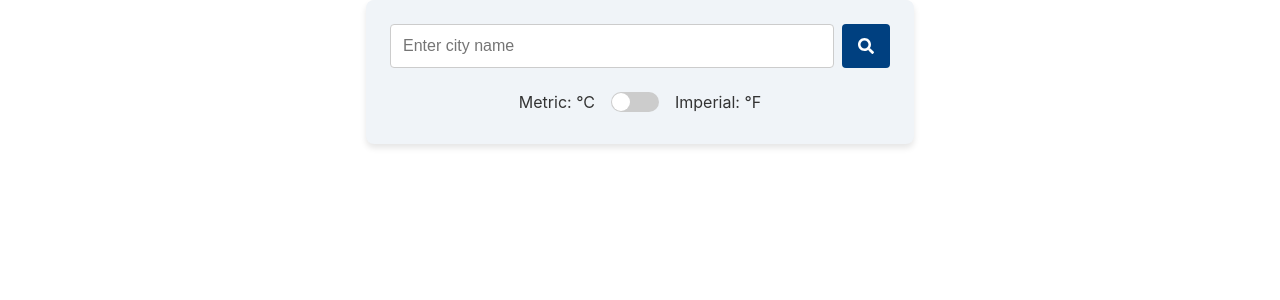
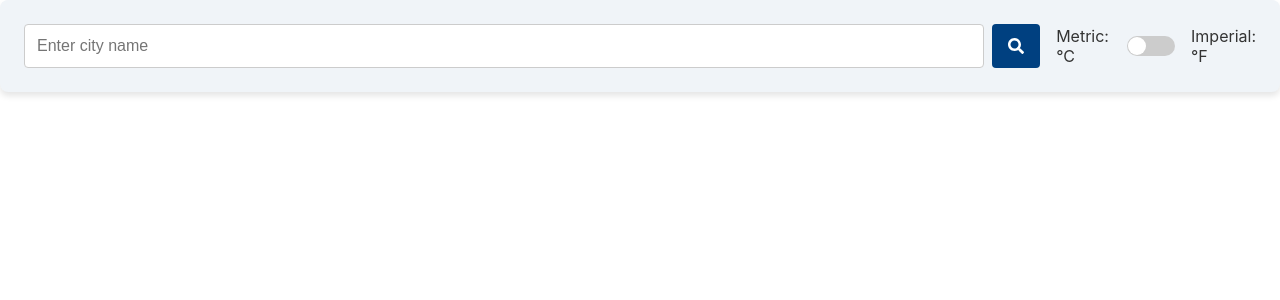
Before and after one commit to Paulitchos/WIT_WEATHER_CHALLENGE, a React (Create React App) app in the folder weather-app/: page / in a window 1280 px wide. Shown: the top 300 px of the page. Built offline with nearby package versions, Linux system fonts and the light colour scheme; no server answers.

Commit message:
Style improvement for SearchBar

```diff
--- a/weather-app/src/components/SearchBar/SearchBar.styles.ts
+++ b/weather-app/src/components/SearchBar/SearchBar.styles.ts
@@ -13,21 +13,29 @@ const theme = {
 // FORM CONTAINER
 export const Form = styled.form`
   display: flex;
-  flex-direction: column;
-  align-items: center;
+  flex-direction: column; /* Stack elements vertically */
+  align-items: flex-start;
   gap: 1rem;
   padding: 1.5rem;
   background-color: ${theme.background};
   border-radius: 8px;
   box-shadow: 0 4px 6px rgba(0, 0, 0, 0.1);
-  max-width: 500px;
+  max-width: auto;
   margin: 0 auto;
+`;
+
+// INPUT, BUTTON, AND UNIT CONTAINER
+export const InlineContainer = styled.div`
+  display: flex;
+  align-items: center;
+  gap: 1rem;
+  width: 100%;
 `;
 
 // INPUT AND BUTTON CONTAINER
 export const InputContainer = styled.div`
   display: flex;
-  width: 100%;
+  width: 100%; /* Adjust width as needed */
   gap: 0.5rem;
 `;
 
@@ -50,8 +58,15 @@ export const Input = styled.input`
 // ERROR MESSAGE
 export const ErrorMessage = styled.div`
   color: ${theme.error};
+  background-color: rgba(255, 0, 0, 0.1); /* Light red background */
+  padding: 0.5rem;
   font-size: 0.875rem;
   margin-top: 0.25rem;
+  border-left: 4px solid ${theme.error}; /* Adds a left border for emphasis */
+  border-radius: 4px;
+  box-shadow: 0 2px 4px rgba(255, 0, 0, 0.1);
+  width: 88%; /* Span full width */
+  text-align: left;
 `;
 
 // UNIT SELECTION CONTAINER
@@ -59,7 +74,6 @@ export const UnitContainer = styled.div`
   display: flex;
   align-items: center;
   gap: 1rem;
-  margin: 0.5rem 0;
 `;
 
 // UNIT LABEL
@@ -110,12 +124,25 @@ export const ResponsiveContainer = styled.div`
 
   @media (max-width: 480px) {
     ${Form} {
+      display: flex;
+      flex-direction: column;
+      align-items: center;
+      padding: 1.5rem;
+      background-color: ${theme.background};
+      border-radius: 8px;
+      box-shadow: 0 4px 6px rgba(0, 0, 0, 0.1);
+      max-width: 500px;
       gap: 0.75rem;
+      margin: 0.5rem 0.5rem;
     }
 
-    ${UnitContainer} {
-      flex-direction: column;
+    ${InlineContainer} {
+      flex-direction: column; /* Stack input + button and unit controller vertically on mobile */
       gap: 0.5rem;
+    }
+
+    ${InputContainer} {
+      width: 100%; /* Full width on mobile */
     }
 
     ${Button} {
--- a/weather-app/src/components/SearchBar/SearchBar.tsx
+++ b/weather-app/src/components/SearchBar/SearchBar.tsx
@@ -13,6 +13,7 @@ import {
   UnitLabel,
   Button,
   ResponsiveContainer,
+  InlineContainer, // Add this import
 } from "./SearchBar.styles"; // Import styles
 
 interface SearchBarProps {
@@ -43,6 +44,8 @@ const SearchBar = ({ onSubmit, onUnitChange, unit }: SearchBarProps) => {
   return (
     <ResponsiveContainer>
       <Form onSubmit={formik.handleSubmit}>
+        {/* INPUT, BUTTON, AND UNIT CONTAINER */}
+        <InlineContainer>
           {/* INPUT AND BUTTON CONTAINER */}
           <InputContainer>
             <Input
@@ -57,11 +60,6 @@ const SearchBar = ({ onSubmit, onUnitChange, unit }: SearchBarProps) => {
               <FaSearch /> {/* Search icon */}
             </Button>
           </InputContainer>
-
-        {/* VALIDATION ERROR */}
-        {formik.touched.city && formik.errors.city ? (
-          <ErrorMessage>{formik.errors.city}</ErrorMessage>
-        ) : null}
 
           {/* UNIT SELECTION WITH TOGGLE SWITCH */}
           <UnitContainer>
@@ -79,6 +77,12 @@ const SearchBar = ({ onSubmit, onUnitChange, unit }: SearchBarProps) => {
             />
             <UnitLabel>Imperial: °F</UnitLabel>
           </UnitContainer>
+        </InlineContainer>
+
+        {/* VALIDATION ERROR */}
+        {formik.touched.city && formik.errors.city ? (
+          <ErrorMessage>{formik.errors.city}</ErrorMessage>
+        ) : null}
       </Form>
     </ResponsiveContainer>
   );
```
Lines whose indentation alone changed are shown as unchanged.
